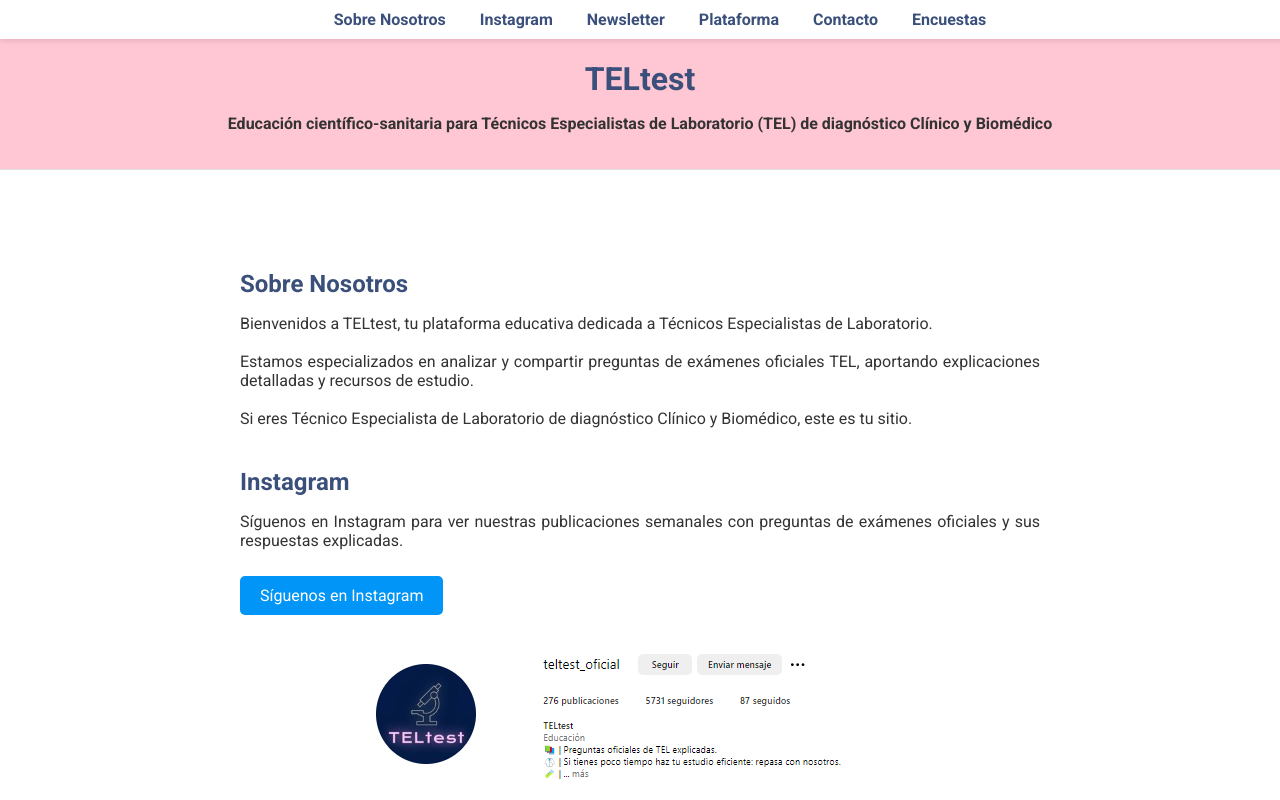
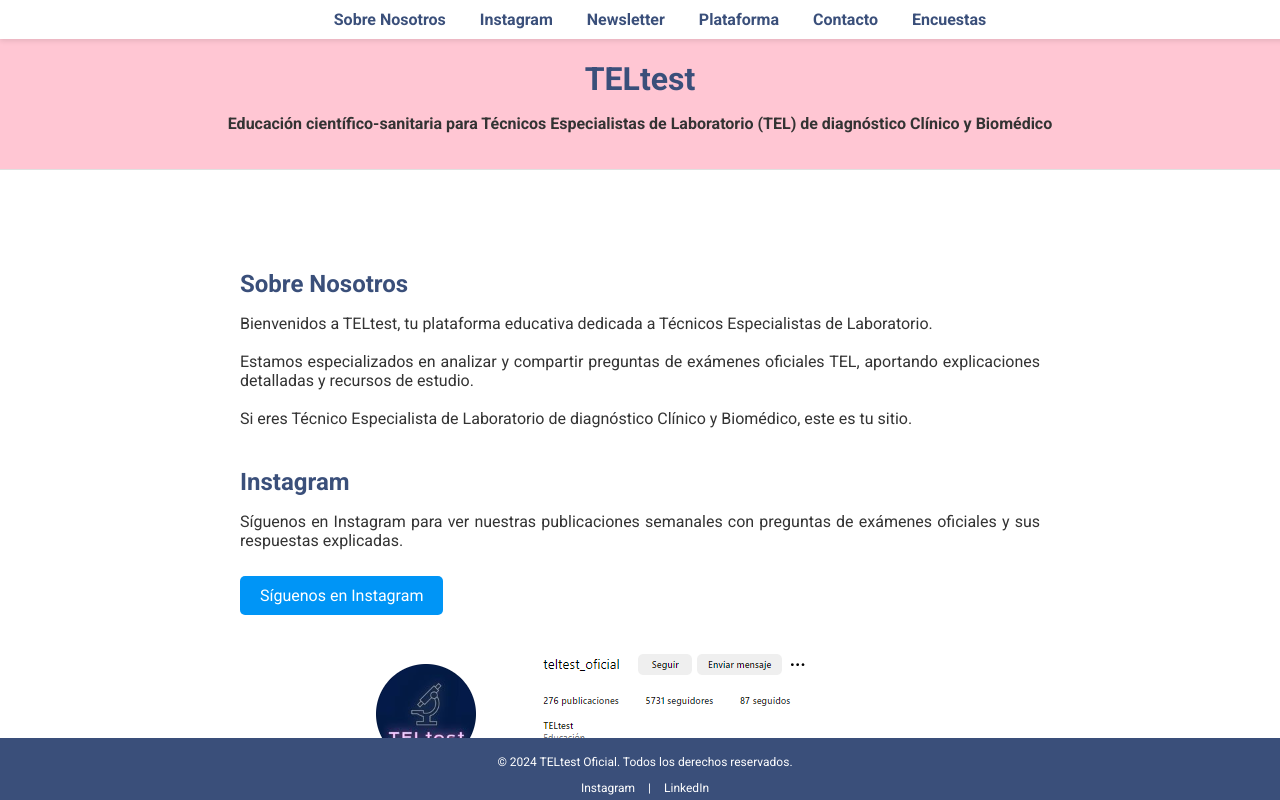
Before and after one commit to TELtest-oficial/TELtest-oficial, a plain HTML site: page index.html in a window 1280 px wide. Shown: the top 800 px of the page. Drawn offline with Linux system fonts and the light colour scheme.

Commit message:
Update index.html
ídem 2 (new code)

```diff
--- a/index.html
+++ b/index.html
@@ -86,9 +86,10 @@
             background-color: #3a4f7a;
             color: #FFFFFF;
             text-align: center;
-            padding: 10px; /* Reduce padding to make the footer thinner */
+            padding: 5px; /* Reduce padding to make the footer thinner */
+            font-size: 12px; /* Reduce the font size to make the text smaller */
             position: fixed;
-            width: 100%
+            width: 100%;
             bottom: 0;
             z-index: 1000;
         }
```
Lines whose indentation alone changed are shown as unchanged.
